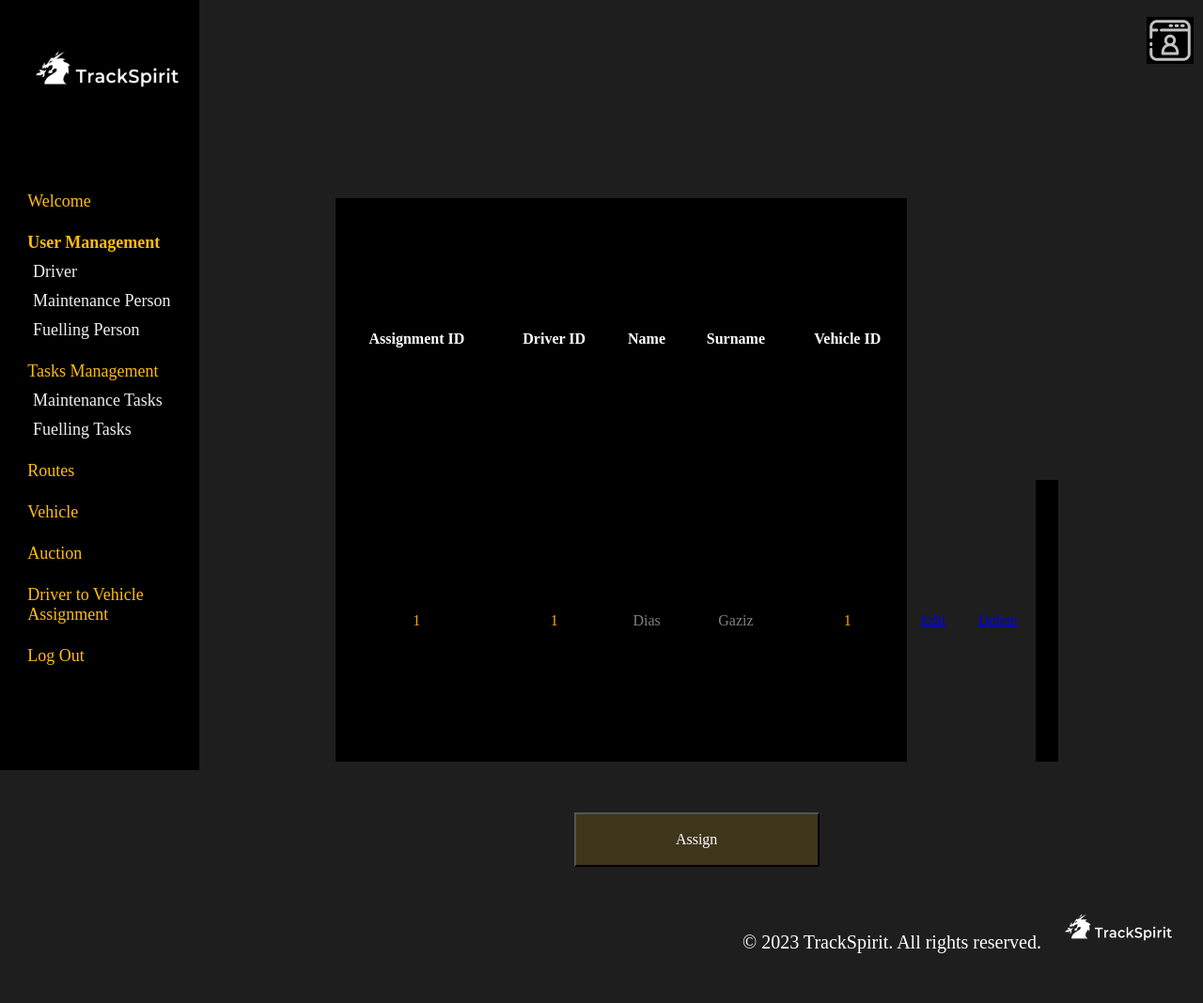
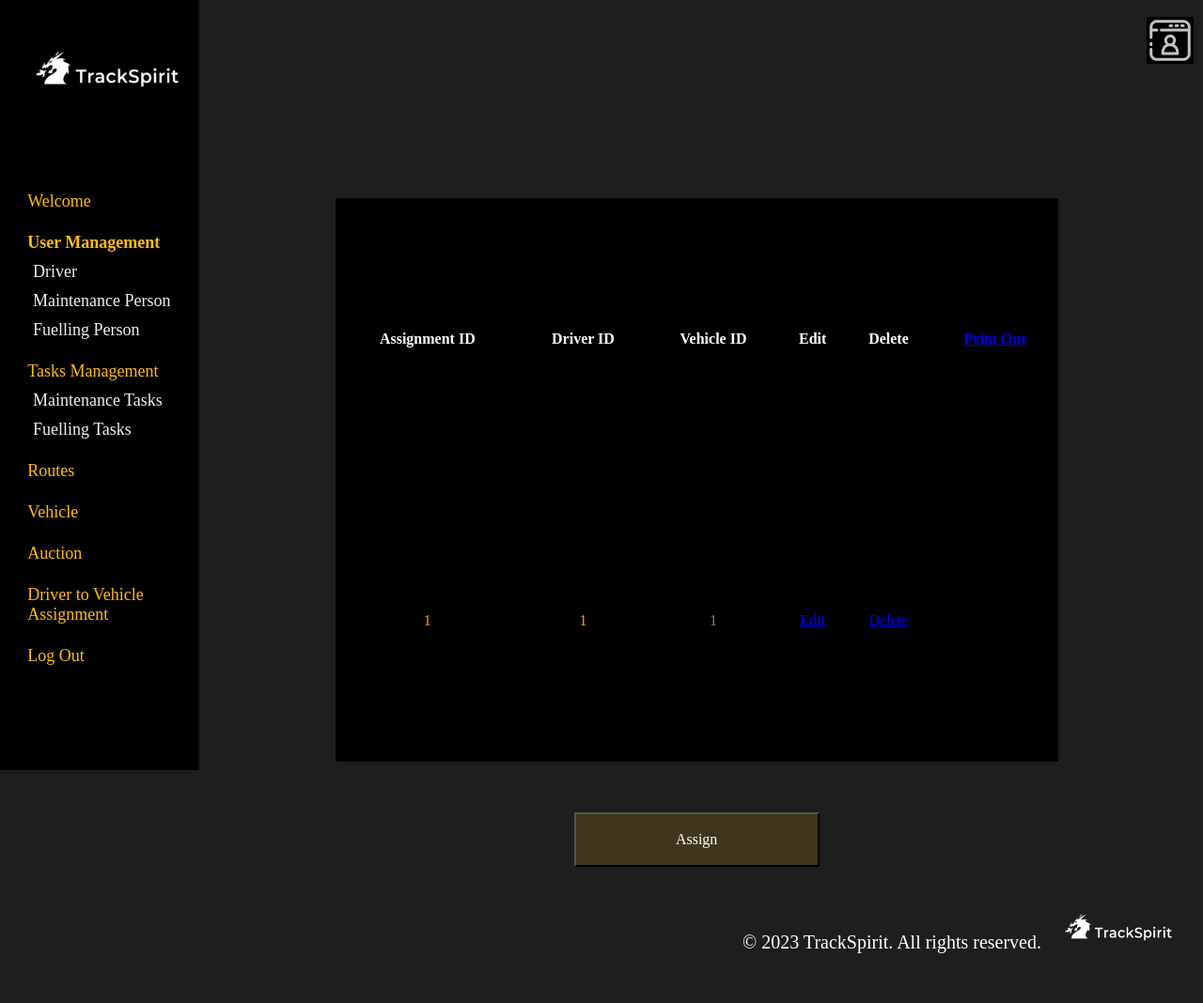
Before and after one commit to Group1swe6/Group1swe6, a PHP site: page /admin/assignment.php in a window 1280 px wide. Shown: the whole page at 94% size. Run offline with PHP 8.4, Linux system fonts and the light colour scheme; data comes from the database, SQL or seed files in the repository.

Commit message:
Update assignment.php

```diff
--- a/csci361teamwork/admin/assignment.php
+++ b/csci361teamwork/admin/assignment.php
@@ -210,13 +210,7 @@
 
 $mysqli = new mysqli("localhost", "root", "", "db");
 
-    $result = $mysqli->query("SELECT assignments.assignment_id,
-                                  assignments.driver_id,
-                                  assignments.vehicle_id,
-                                  driver.name,
-                                  driver.surname
-                           FROM assignments
-                           JOIN driver ON assignments.driver_id = driver.driver_id");
+$result=$mysqli->query("select * from assignments");
 
 ?>
     <!-- Create the title bar at the top of the web page -->
@@ -231,34 +225,20 @@
          <!-- Create text -->
          <table>
             <!-- Initialize table value -->
-            <colgroup>
-                <col />
-                <col />
-                <col />
-                <col />
-                <col />
-                <col style="background-color: #1E1E1E;" />
-                <col style="background-color: #1E1E1E;" />
-                <col style="background-color: #1E1E1E;" />
-            </colgroup>
         <!-- Create table heading -->
             <tr>
                 <th>Assignment ID</th>
                 <th>Driver ID</th>
-                <th>Name</th>
-                <th>Surname</th>
                 <th>Vehicle ID</th>
-                <th>-</th>
-                <th>-</th>
-                <th>-</th>
+                <th>Edit</th>
+                <th>Delete</th>
+                <th><a href="printout_assignment.php">Print Out</a></th>
 
             </tr>
             <?php
-            while ($row = mysqli_fetch_array($result)) {
+                while ($row=mysqli_fetch_array($result)){
                     echo "<tr><td>$row[assignment_id]</td>";
                     echo "<td>$row[driver_id]</td>";
-                echo "<td>$row[name]</td>";
-                echo "<td>$row[surname]</td>";
                     echo "<td>$row[vehicle_id]</td>";
                     echo "<td><a href='edit_assignment.php?assignment_id=$row[assignment_id]'>Edit</a></td>";
                     echo "<td><a href='delete_assignment.php?assignment_id=$row[assignment_id]'>Delete</a></td><tr>";
```
Lines whose indentation alone changed are shown as unchanged.
